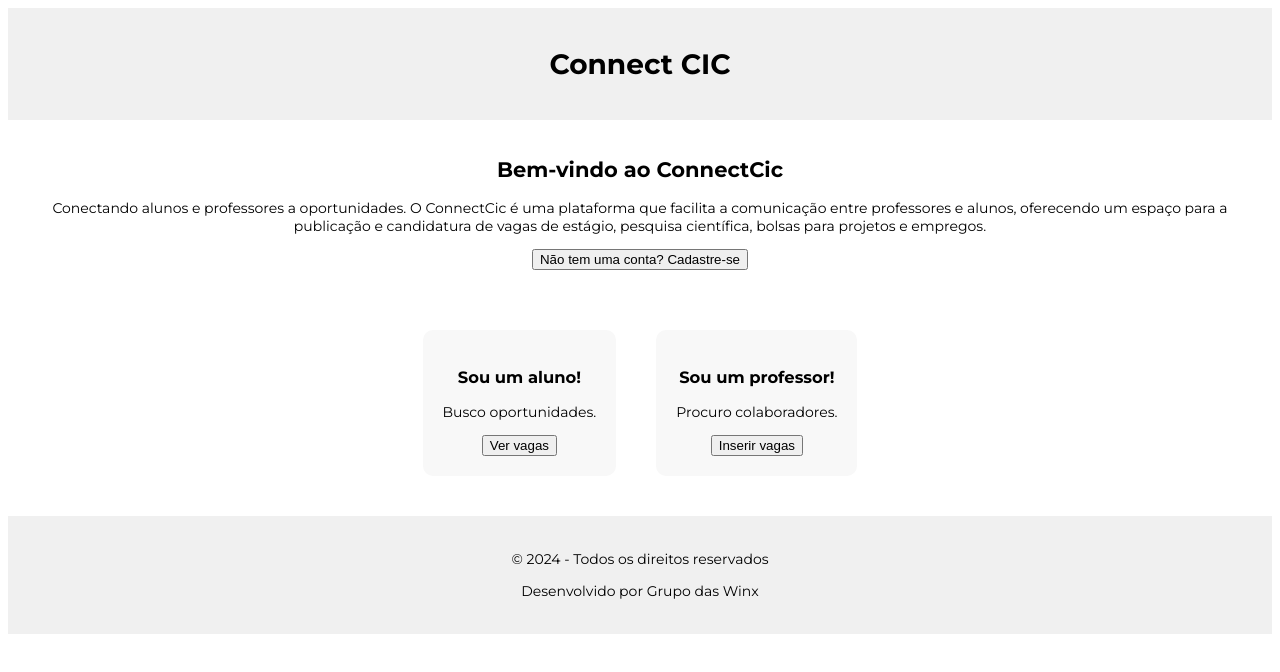
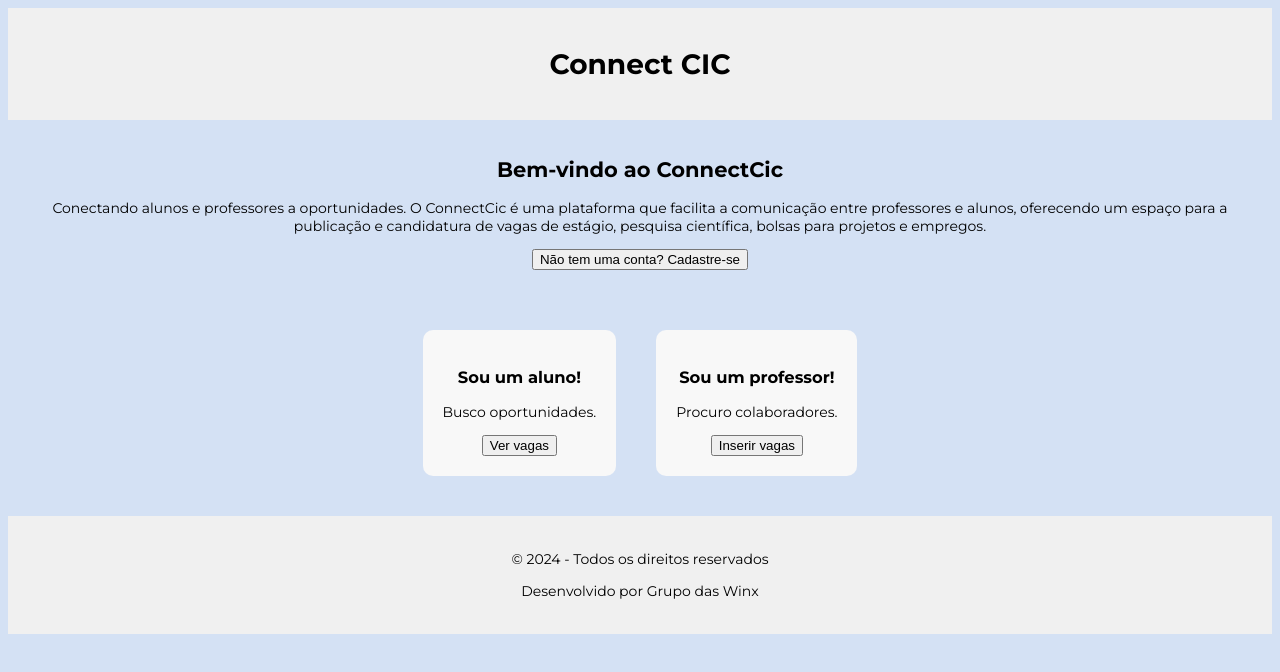
Before and after one commit to colcic-uesc/front-end-project-winx, a Vue app: page / in a window 1280 px wide. Shown: the top 672 px of the page. Built offline with nearby package versions, Linux system fonts and the light colour scheme.

Commit message:
att body css

```diff
--- a/src/assets/base.css
+++ b/src/assets/base.css
@@ -28,5 +28,6 @@ body {
   font-optical-sizing: auto;
   font-weight: 400;
   font-style: normal;
+  background-color: var(--color-background-second);
 
 }
```
